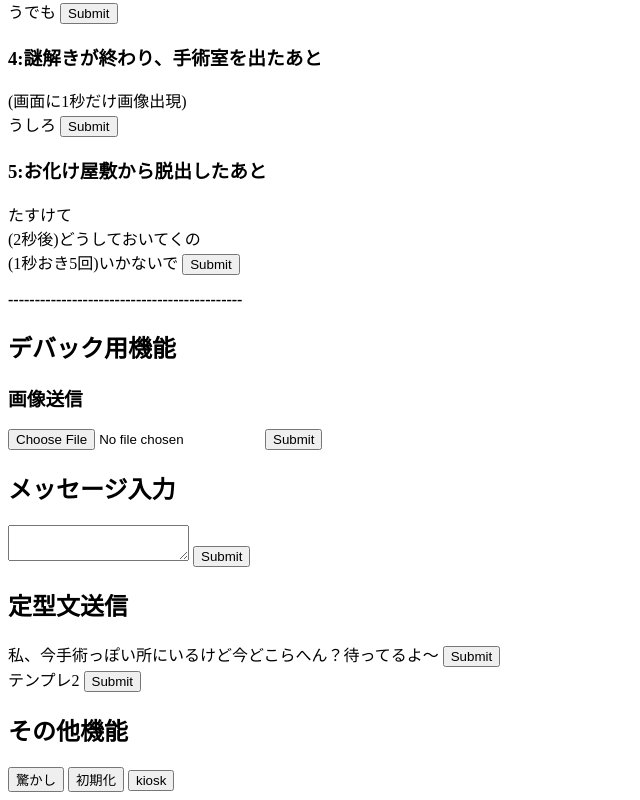
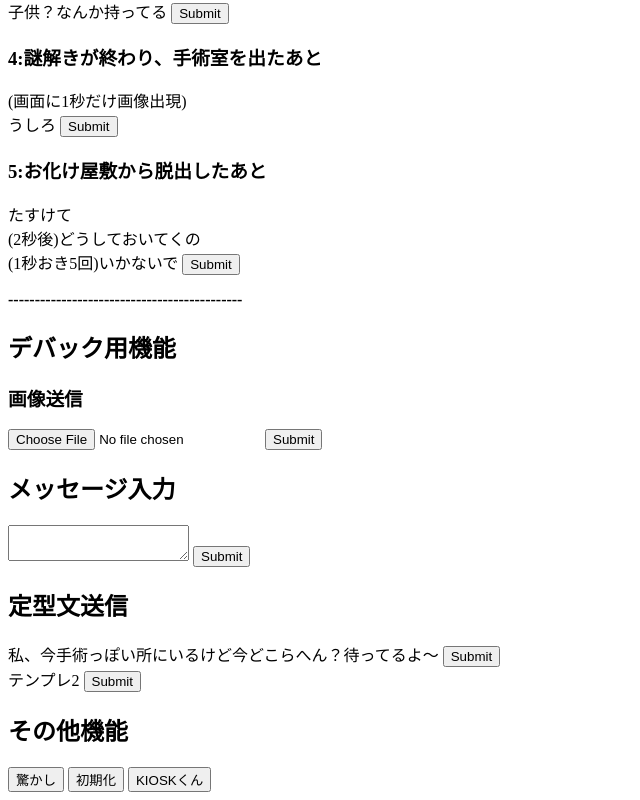
Before and after one commit to Moomink/gionsai_5j_server, a website: page src/index.html in a window 1280 px wide. Shown: the part 428-1228 px from the top of the page, without its empty margins (0-640 px from the left). Drawn offline with nearby package versions, Linux system fonts and the light colour scheme; no server answers.

Commit message:
fix some

```diff
--- a/src/index.html
+++ b/src/index.html
@@ -22,8 +22,8 @@
   <input class="sendChat point2" id="sendPoint2" type="submit" />
 
   <h3>3:手術室に入る前</h3>
-  子供に鍵を奪われた<br>
-  うでも
+  誰かいる？<br>
+  子供？なんか持ってる
   <input class="sendChat point3" id="sendPoint3" type="submit" />
 
   <h3>4:謎解きが終わり、手術室を出たあと</h3>
@@ -74,7 +74,7 @@
   <input class="sendAction" id="surprise" type="submit" value="驚かし" />
   <input class="sendAction" id="clear" type="submit" value="初期化" />
 
-  <input class="sendAction" id="kiosk" type="submit" value="kiosk" />
+  <input class="sendAction" id="kiosk" type="submit" value="KIOSKくん" />
 
 
   <script>
@@ -143,7 +143,7 @@
 
     // point3
     document.getElementById("sendPoint3").addEventListener('click', () => {
-      msg = "子供に鍵を奪われた\nうでも";
+      msg = "誰かいる？\n子供？なんか持ってる";
       socket.emit("sendMessage", id, msg);
     });
 
@@ -154,7 +154,6 @@
       sleep(4, () => {
         msg = "うしろ";
         socket.emit("sendMessage", id, msg);
-        socket.emit("sendAction");
       });
     });
 
```
